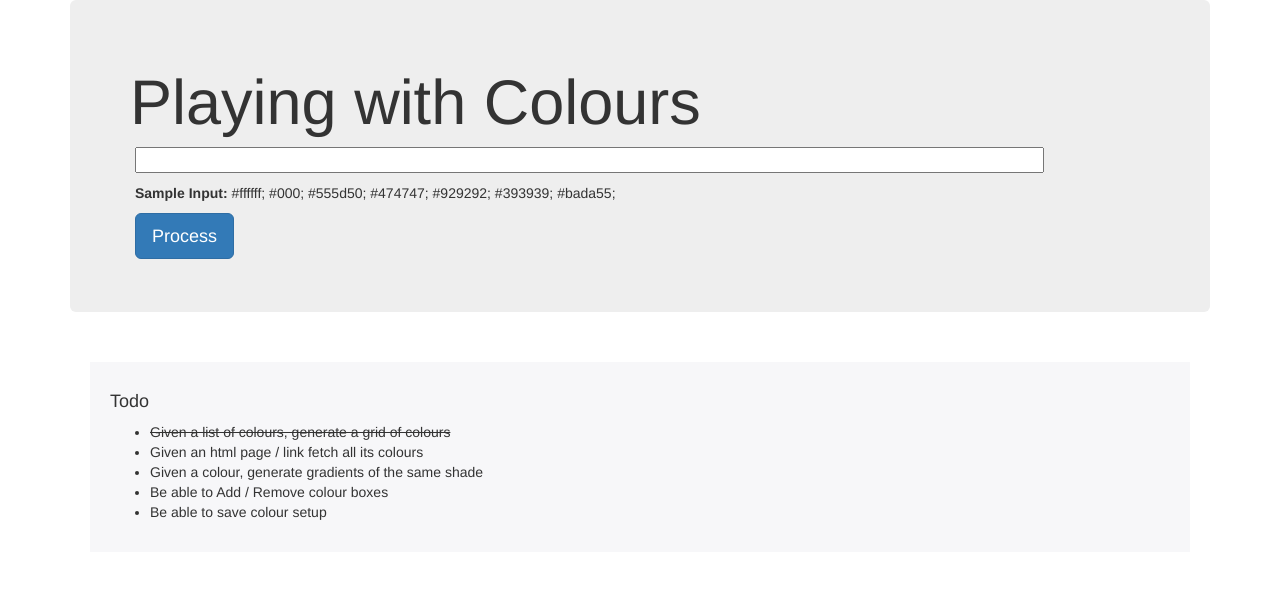
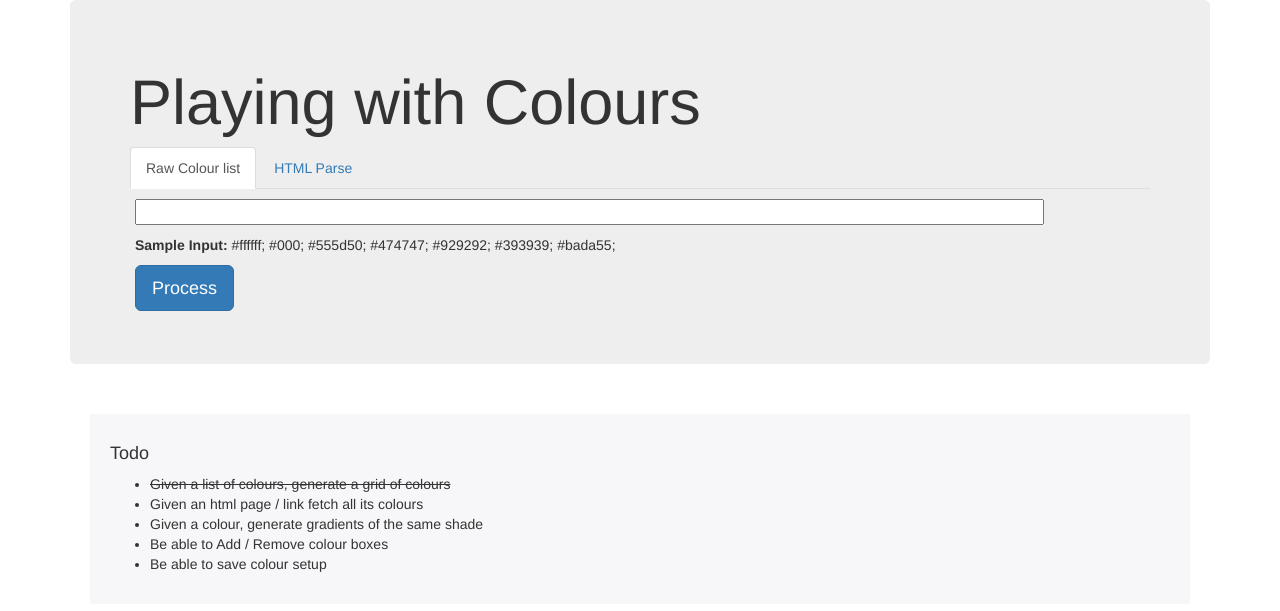
Before and after one commit to khanduri/khanduri.github.io, a Jekyll site: the page projects/play_with_colours/main.html, which Jekyll copies as it is, in a window 1280 px wide. Shown: the top 611 px of the page. Built offline with Jekyll 4.4.1, drawn with Linux system fonts in a browser that asks for light colours; nearby versions of some CDN libraries.

Commit message:
Adding skeleton for source parting tab

```diff
--- a/projects/play_with_colours/main.html
+++ b/projects/play_with_colours/main.html
@@ -1,9 +1,10 @@
 <html>
 <head>
-<link href="http://maxcdn.bootstrapcdn.com/bootstrap/3.3.1/css/bootstrap.min.css" rel="stylesheet">
 <script src="http://ajax.googleapis.com/ajax/libs/jquery/1.11.1/jquery.min.js"></script>
 <script src="http://code.jquery.com/jquery-1.10.2.js"></script>
 <script src="http://code.jquery.com/ui/1.11.2/jquery-ui.js"></script>
+<script src="//maxcdn.bootstrapcdn.com/bootstrap/3.3.1/js/bootstrap.min.js"></script>
+<link href="http://maxcdn.bootstrapcdn.com/bootstrap/3.3.1/css/bootstrap.min.css" rel="stylesheet">
 <style>
   .colour-box-frame {
     margin: 1px;
@@ -31,16 +32,34 @@
     margin: 20px;
     padding: 20px;
   }
+  .tab-options {
+    cursor: pointer;
+  }
 </style>
 </head>
 <body>
   <div class="container">
     <div class="jumbotron">
       <h1>Playing with Colours</h1>
-<!-- cat assets/themes/the-minimum/css/constants.scss | grep "#" | sed "s/:/     /g" | sed "s/ //g" | cut -f2 | paste -sd " " - -->
-      <div class="colour-input-div"><input id="colour-csv"></input></div>
-      <div class="colour-input-div"><strong>Sample Input: </strong>#ffffff; #000; #555d50; #474747; #929292; #393939; #bada55;</div>
-      <div class="colour-input-div"><button class="btn btn-lg btn-primary" id="colour-process-button">Process</button></div>
+
+      <ul class="nav nav-tabs">
+        <li role="presentation" class="tab-options active" id="raw-colour-list"><a>Raw Colour list</a></li>
+        <li role="presentation" class="tab-options" id="html-parse"><a>HTML Parse</a></li>
+      </ul>
+
+      <div id="content-placeholder">
+        <div id="content-raw-colour-list">
+          <div class="colour-input-div"><input id="colour-csv"></input></div>
+          <!-- cat assets/themes/the-minimum/css/constants.scss | grep "#" | sed "s/:/     /g" | sed "s/ //g" | cut -f2 | paste -sd " " - -->
+          <div class="colour-input-div"><strong>Sample Input: </strong>#ffffff; #000; #555d50; #474747; #929292; #393939; #bada55;</div>
+          <div class="colour-input-div"><button class="btn btn-lg btn-primary" id="colour-process-button">Process</button></div>
+        </div>
+        <div id="content-html-parse" class="hidden">
+          <div class="colour-input-div"><textarea rows="9" cols="100" placeholder="Paste the source code in here .. We'll fetch all the colours for you"></textarea></div>
+          <div class="colour-input-div"><button class="btn btn-lg btn-primary" id="source-process-button">Process</button></div>
+        </div>
+      </div>
+
     </div>
     <div id="canvas"></div>
   </div>
@@ -61,10 +80,30 @@
     <div class="colour-box-img"></div>
     <div class="colour-box-text"></div>
   </div>
+
 </body>
 
 <script>
   $( document ).ready(function() {
+    $("#html-parse").click(function (e) {
+      e.preventDefault();
+      $(".tab-options").each(function( index ) {
+        $(this).removeClass('active');
+      });
+      $(this).addClass('active');
+      $('#content-raw-colour-list').addClass('hidden');
+      $('#content-html-parse').removeClass('hidden');
+    });
+    $("#raw-colour-list").click(function (e) {
+      e.preventDefault();
+      $(".tab-options").each(function( index ) {
+        $(this).removeClass('active');
+      });
+      $(this).addClass('active');
+      $('#content-raw-colour-list').removeClass('hidden');
+      $('#content-html-parse').addClass('hidden');
+    });
+
     $( "#canvas" ).sortable();
     $( "#canvas" ).disableSelection();
 
```
